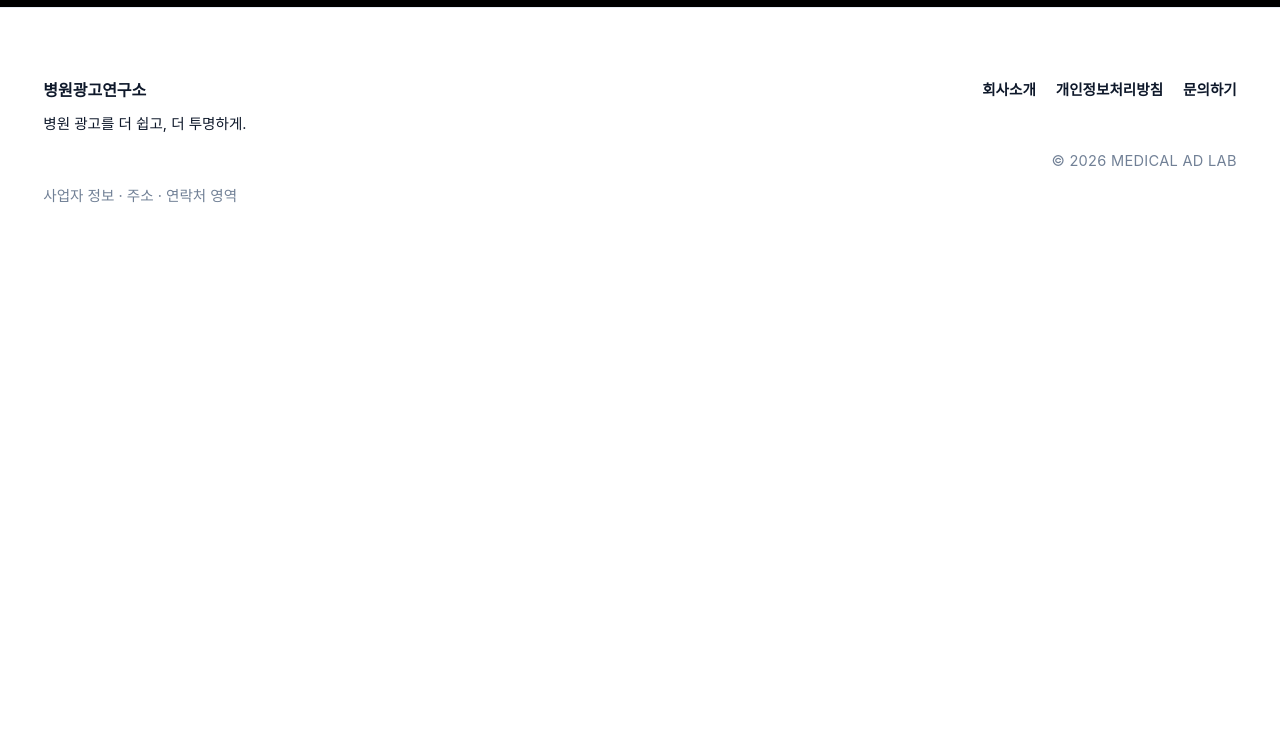
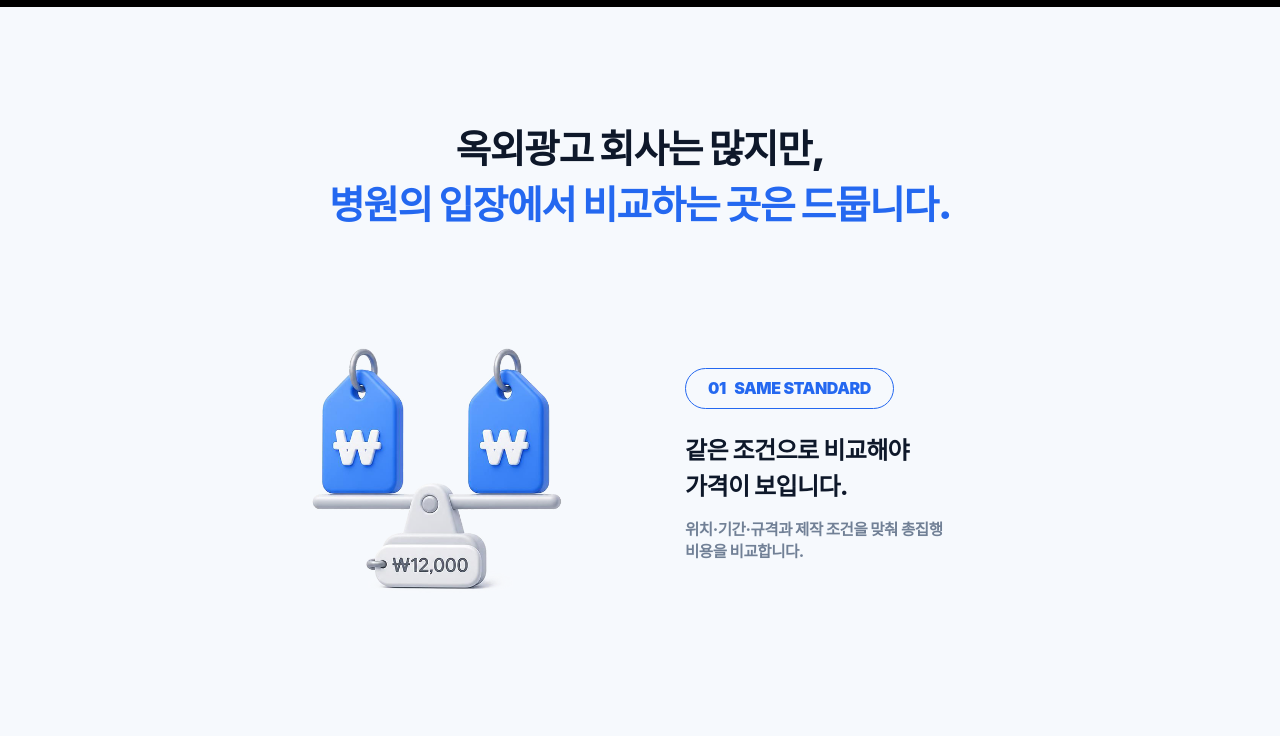
Before and after one commit to BIOADDLAB/medical-ad-lab, a Next.js app: page / in a window 1280 px wide. Shown: the part 7360-8096 px from the top of the page. Before the commit the page ends 7639 px from the top, so only its background shows below. Built offline with nearby package versions, Linux system fonts and the light colour scheme; no server answers; a web font is replaced by a local one.

Commit message:
feat: 연구소 섹션 추가 및 반응형 대응

```diff
--- a/app/page.tsx
+++ b/app/page.tsx
@@ -4,6 +4,7 @@ import { WhyOoh } from '@/components/home/why-ooh';
 import { Results } from '@/components/home/results';
 import { Media } from '@/components/home/media';
 import { Metrics } from '@/components/home/metrics';
+import { Lab } from '@/components/home/lab';
 
 export default function Home() {
     return (
@@ -14,6 +15,7 @@ export default function Home() {
             <Results />
             <Media />
             <Metrics />
+            <Lab />
         </main>
     );
 }
--- /dev/null
+++ b/components/home/lab.tsx
@@ -0,0 +1,58 @@
+import Image from 'next/image';
+import { Reveal } from '@/components/ui/reveal';
+import { whyLabItems } from '@/data';
+
+export function Lab() {
+    return (
+        <section className="bg-soft py-section">
+            <div className="site-container">
+                <Reveal>
+                    <h2 className="section-title mb-10 text-center lg:mb-[72px] lg:text-h1">
+                        옥외광고 회사는 많지만,
+                        <br />
+                        <em className="not-italic text-brand">병원의 입장에서 비교하는 곳은 드뭅니다.</em>
+                    </h2>
+                </Reveal>
+                {/* 시안: 가운데를 기준으로 이미지와 글이 서로 안쪽으로 붙는다 */}
+                <div className="mx-auto grid max-w-[900px] gap-10 lg:gap-y-[50px]">
+                    {whyLabItems.map((item, index) => (
+                        <Reveal
+                            key={item.keyword}
+                            className="grid items-center gap-6 lg:grid-cols-2 lg:gap-x-[90px]"
+                            delay={0.05}
+                        >
+                            <div
+                                className={`justify-self-center ${
+                                    index % 2 ? 'lg:order-2 lg:justify-self-start' : 'lg:order-1 lg:justify-self-end'
+                                }`}
+                            >
+                                <Image
+                                    src={item.image}
+                                    alt=""
+                                    width={608}
+                                    height={608}
+                                    className="h-auto w-[220px] lg:w-[320px]"
+                                />
+                            </div>
+                            <div
+                                className={
+                                    index % 2 ? 'lg:order-1 lg:justify-self-end' : 'lg:order-2 lg:justify-self-start'
+                                }
+                            >
+                                <span className="inline-flex h-9 items-center rounded-full border border-brand px-5 text-xs font-black text-brand lg:h-[41px] lg:px-[22px] lg:text-[16px] tracking-tight">
+                                    {item.number}&#160; &#160;{item.keyword}
+                                </span>
+                                <h3 className="mb-3 mt-5 whitespace-pre-line text-h4 lg:mb-3.5 lg:mt-6 lg:text-[24px] lg:leading-[1.5] font-extrabold tracking-tight">
+                                    {item.title}
+                                </h3>
+                                <p className="m-0 max-w-[310px] whitespace-pre-line text-h4 text-muted lg:text-body lg:whitespace-pre-line lg:leading-[1.4]">
+                                    {item.description}
+                                </p>
+                            </div>
+                        </Reveal>
+                    ))}
+                </div>
+            </div>
+        </section>
+    );
+}
--- a/data/index.ts
+++ b/data/index.ts
@@ -105,21 +105,21 @@ export const whyLabItems = [
         number: '01',
         keyword: 'SAME STANDARD',
         title: '같은 조건으로 비교해야\n가격이 보입니다.',
-        description: '위치·기간·규격과 제작 조건을 맞춰 총집행비용을 비교합니다.',
+        description: '위치·기간·규격과 제작 조건을 맞춰 총집행 \n비용을 비교합니다.',
         image: '/images/img-s6-01.png',
     },
     {
         number: '02',
         keyword: 'PATIENT FIRST',
         title: '팔고 싶은 매체보다\n환자가 움직이는 곳을 찾습니다.',
-        description: '특정 매체를 먼저 정하지 않고 병원 위치와 환자 동선부터 분석합니다.',
+        description: '특정 매체를 먼저 정하지 않고 병원 위치와 \n환자 동선부터 분석합니다.',
         image: '/images/img-s6-02.png',
     },
     {
         number: '03',
         keyword: 'FULL PROCESS',
         title: '집행 전에 심의와 추가비용까지 확인합니다.',
-        description: '디자인·심의·제작·설치 과정의 비용과 일정을 함께 검토합니다.',
+        description: '디자인·심의·제작·설치 과정의 \n비용과 일정을 함께 검토합니다.',
         image: '/images/img-s6-03.png',
     },
 ] as const;
```
